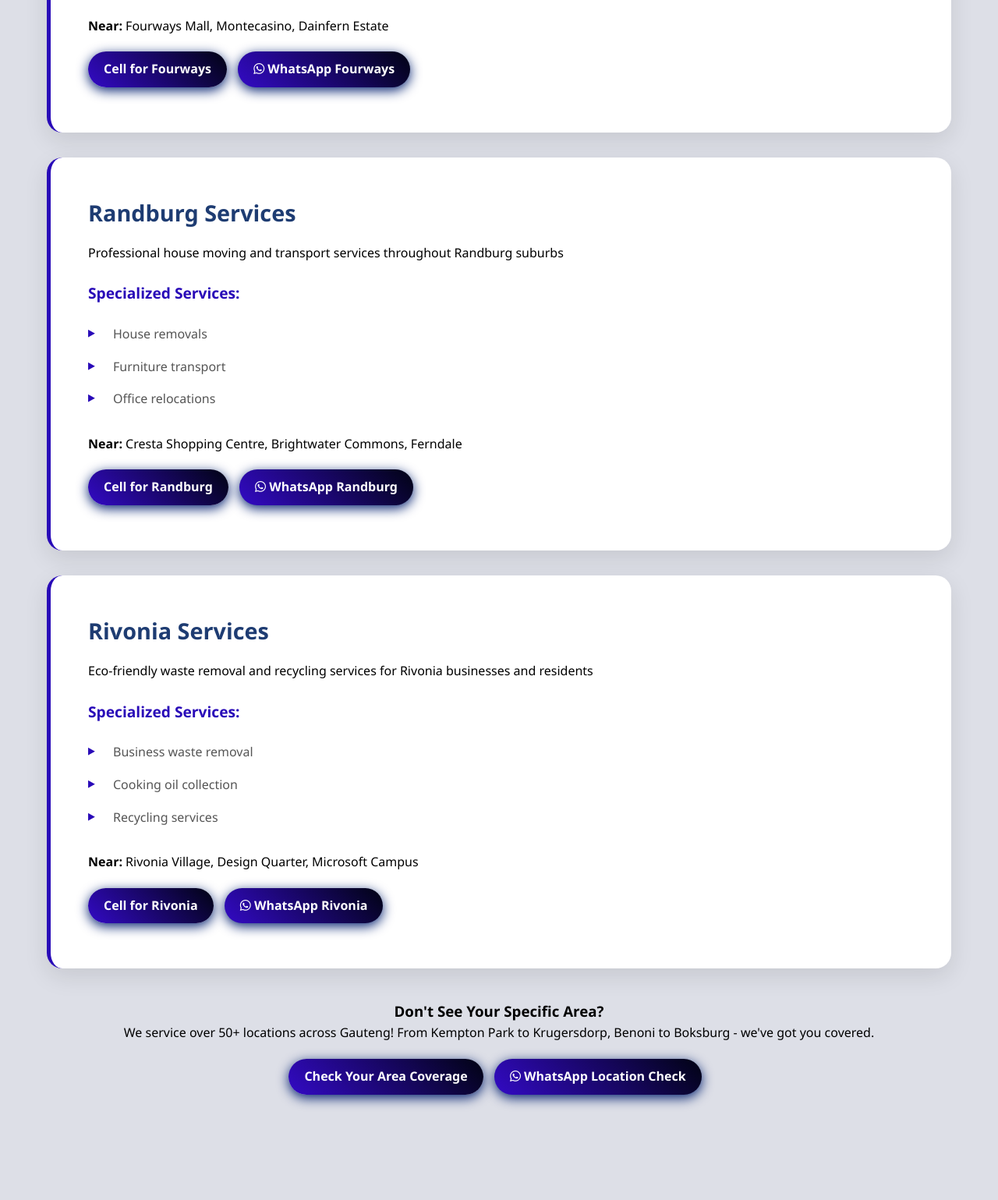
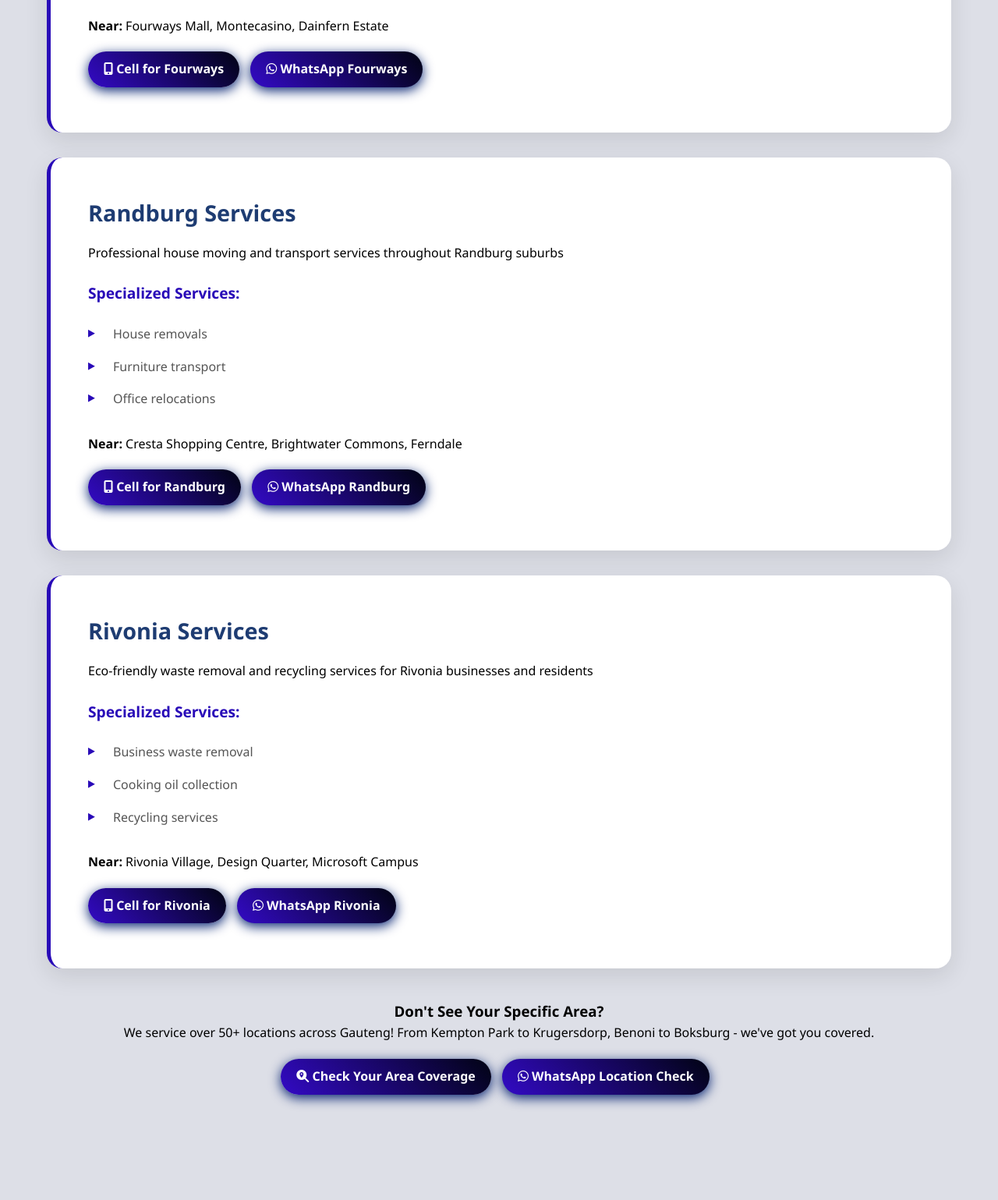
Before and after one commit to geniuskudzai21/DragonConstructors-Transport, a plain HTML site: page index.html in a window 1280 px wide. Shown: the part 5081-6620 px from the top of the page at 78% size. Drawn offline with Linux system fonts and the light colour scheme.

Commit message:
add icons on all buttons

```diff
--- a/index.html
+++ b/index.html
@@ -233,7 +233,7 @@
                 </ul>
                 <p><strong>Near:</strong> Sandton City, Nelson Mandela Square, Gautrain Station</p>
                 <div style="margin-top: 20px;">
-                    <a href="+27835406714" class="btn">Cell for Sandton</a>
+                    <a href="+27835406714" class="btn"><i class="fas fa-mobile-alt"></i> Cell for Sandton</a>
                     <a href="#" class="btn" style="background-color: #25D366;"><i class="fab fa-whatsapp"></i> WhatsApp Sandton</a>
                 </div>
             </div>
@@ -249,7 +249,7 @@
                 </ul>
                 <p><strong>Near:</strong> Fourways Mall, Montecasino, Dainfern Estate</p>
                 <div style="margin-top: 20px;">
-                    <a href="+27835406714" class="btn">Cell for Fourways</a>
+                    <a href="+27835406714" class="btn"><i class="fas fa-mobile-alt"></i> Cell for Fourways</a>
                     <a href="+27835406714" class="btn" style="background-color: #25D366;"><i class="fab fa-whatsapp"></i> WhatsApp Fourways</a>
                 </div>
             </div>
@@ -265,7 +265,7 @@
                 </ul>
                 <p><strong>Near:</strong> Cresta Shopping Centre, Brightwater Commons, Ferndale</p>
                 <div style="margin-top: 20px;">
-                    <a href="+27835406714" class="btn">Cell for Randburg</a>
+                    <a href="+27835406714" class="btn"><i class="fas fa-mobile-alt"></i> Cell for Randburg</a>
                     <a href="#" class="btn" style="background-color: #25D366;"><i class="fab fa-whatsapp"></i> WhatsApp Randburg</a>
                 </div>
             </div>
@@ -281,7 +281,7 @@
                 </ul>
                 <p><strong>Near:</strong> Rivonia Village, Design Quarter, Microsoft Campus</p>
                 <div style="margin-top: 20px;">
-                    <a href="+27835406714" class="btn">Cell for Rivonia</a>
+                    <a href="+27835406714" class="btn"><i class="fas fa-mobile-alt"></i> Cell for Rivonia</a>
                     <a href="+27835406714" class="btn" style="background-color: #25D366;"><i class="fab fa-whatsapp"></i> WhatsApp Rivonia</a>
                 </div>
             </div>
@@ -290,7 +290,7 @@
                 <h3>Don't See Your Specific Area?</h3>
                 <p>We service over 50+ locations across Gauteng! From Kempton Park to Krugersdorp, Benoni to Boksburg - we've got you covered.</p>
                 <div style="margin-top: 20px;">
-                    <a href="#" class="btn">Check Your Area Coverage</a>
+                    <a href="#" class="btn"><i class="fas fa-search-location"></i> Check Your Area Coverage</a>
                     <a href="+27835406714" class="btn" style="background-color: #25D366;"><i class="fab fa-whatsapp"></i> WhatsApp Location Check</a>
                 </div>
             </div>
@@ -341,7 +341,7 @@
                 <h3>Share Your Experience</h3>
                 <p>Help others discover our reliable service</p>
                 <div style="margin-top: 20px;">
-                    <a href="#" class="btn">Write a Google Review</a>
+                    <a href="#" class="btn"><i class="fas fa-pen"></i> Write a Google Review</a>
                 </div>
                 <div style="margin-top: 30px;">
                     <h3><i class="fas fa-star" style="color:gold;"></i> Rated 5.0 Stars on Google</h3>
```
